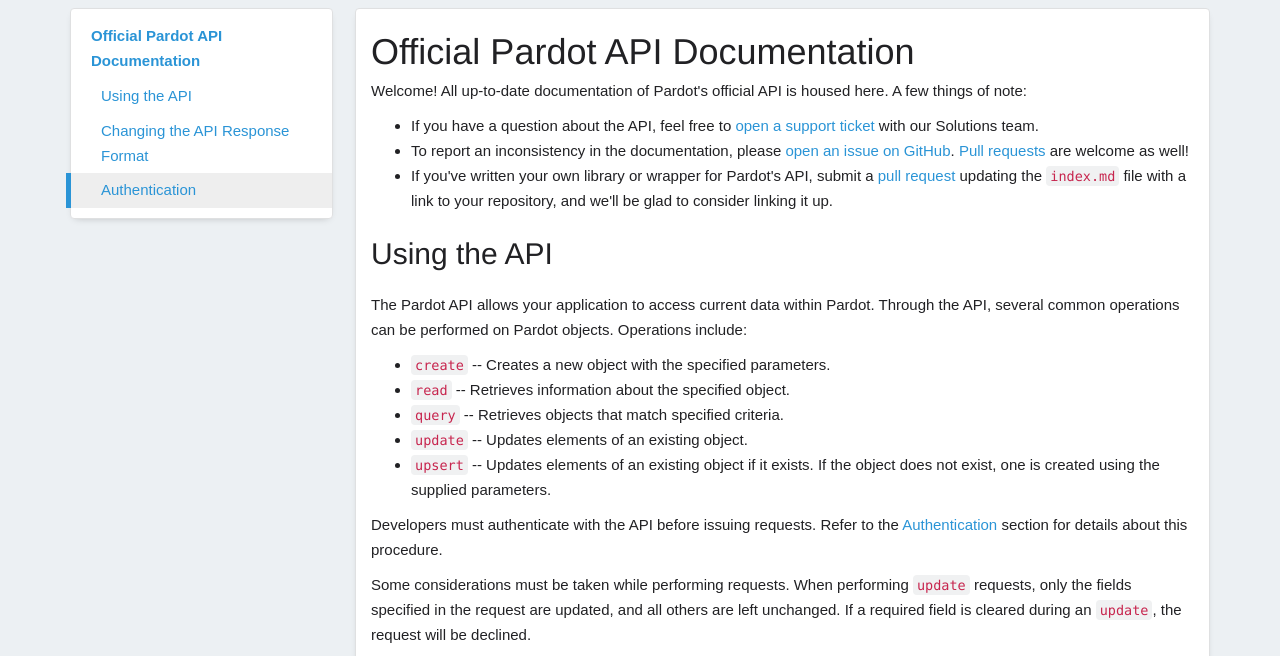
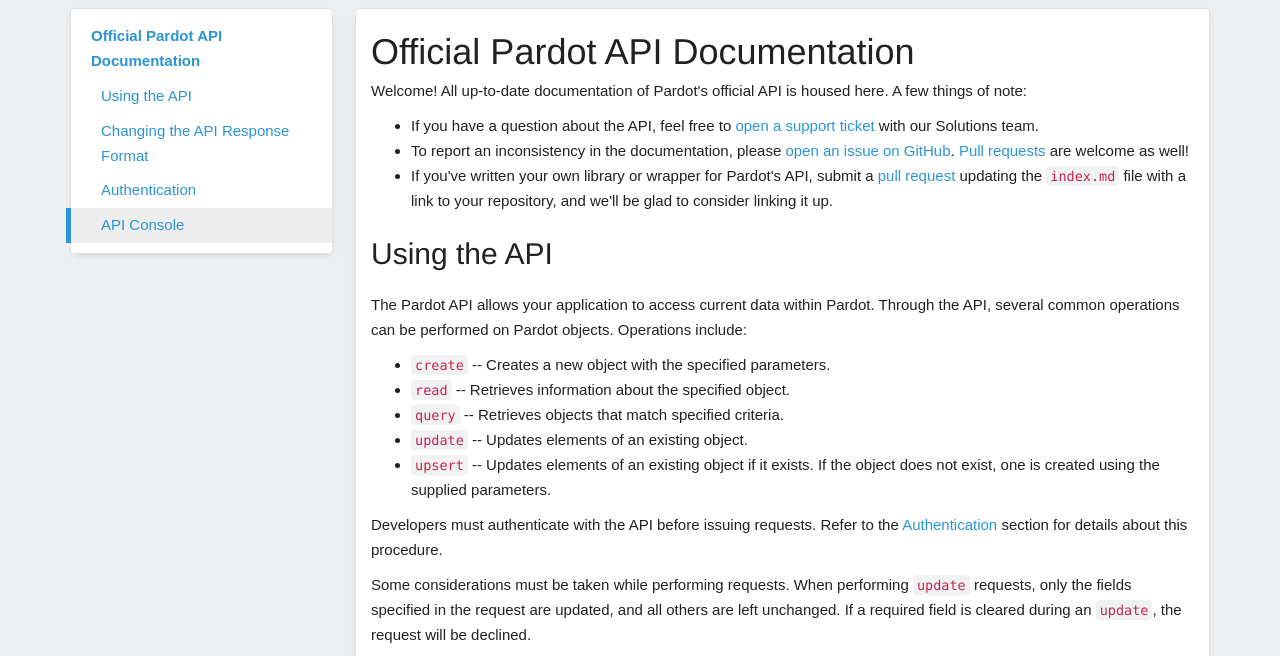
Before and after one commit to jusroberts/api-docs, a plain HTML site: page index.html in a window 1280 px wide. Shown: the part 82-738 px from the top of the page. Drawn offline with nearby package versions, Linux system fonts and the light colour scheme; a web font is replaced by a local one.

Commit message:
Add link to API console

```diff
--- a/index.html
+++ b/index.html
@@ -200,6 +200,8 @@
 
             <li><a href="#authentication">Authentication</a></li>
 
+            <li><a href="#api-console">API Console</a></li>
+
 
     </ul>
 </div></div>
@@ -354,6 +356,8 @@
 </code></pre>
 
 <p>Subsequent authentication requests will return either the current valid API key or a newly generated API key if the previous one had expired.</p>
+<h2 id="api-console">API Console</h2>
+<p>You can explore Pardot's API in the <a href="http://www.pardot.com/api/">API Console</a>. Please note that we're in the process of adding new methods.</p>
 </div>
         </div>
 
```
